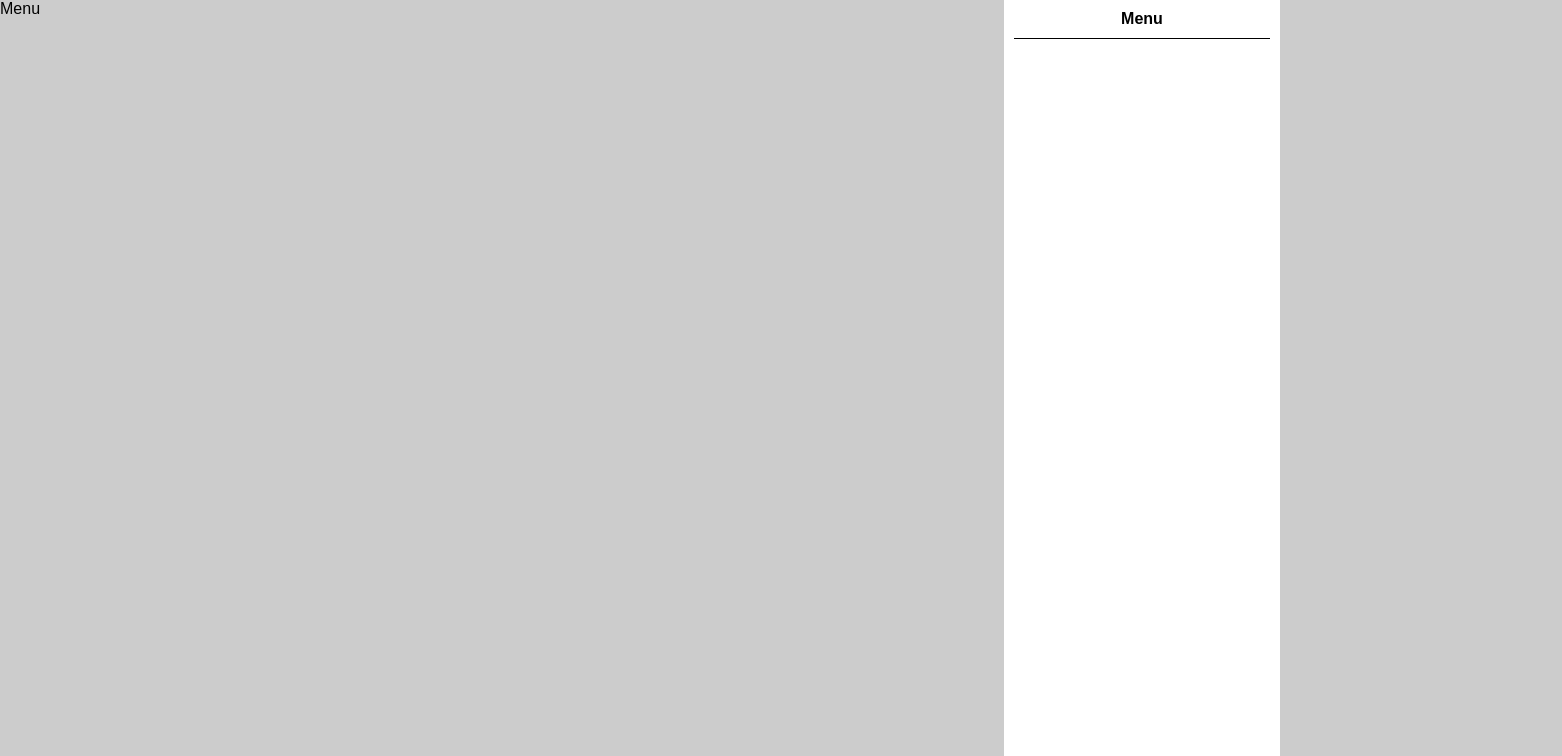
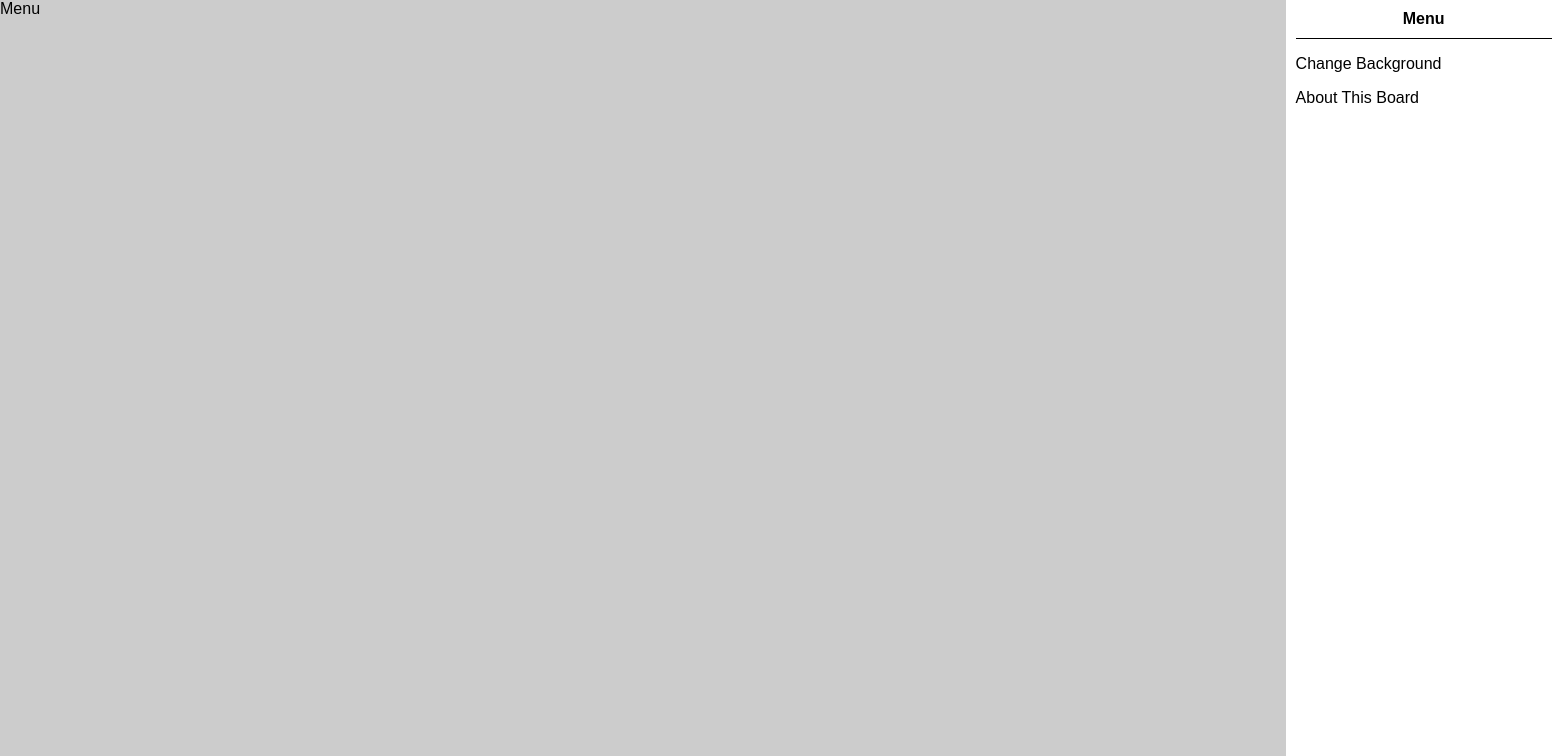
Before and after one commit to surmel/trelloreact, a React (Create React App) app: page / in a window 1280 px wide. Shown: the top 756 px of the page, 1562 px wide, since content can reach past the window. Built offline with nearby package versions, Linux system fonts and the light colour scheme.

Commit message:
Side menu adjustments

```diff
--- a/src/App.js
+++ b/src/App.js
@@ -1,7 +1,7 @@
 import React, { Component } from 'react';
 
 import './App.css';
-import MenuComponent from "./Menu/MenuComponent";
+import MenuComponent from "./Components/Menu/MenuComponent";
 
 class App extends Component {
   render() {
--- /dev/null
+++ b/src/Components/Menu/AboutBoard/AboutBoardComponent.js
@@ -0,0 +1,19 @@
+import React from 'react';
+
+class AboutBoardComponent extends React.Component {
+    constructor (props){
+        super(props);
+        console.log(props)
+
+    }
+
+    render() {
+        return (
+            <div>
+                <p>vat es vladik???</p>
+            </div>
+        );
+    }
+}
+
+export default AboutBoardComponent;
--- /dev/null
+++ b/src/Components/Menu/Background/BackgroundComponent.js
@@ -0,0 +1,23 @@
+import React from 'react';
+
+class BackgroundComponent extends React.Component {
+    constructor(props){
+        super(props);
+        this.onClickHandler = this.onClickHandler.bind(this);
+    }
+
+    onClickHandler(e, key){
+        this.props.clickHandler(e, key);
+    }
+
+    render() {
+        return (
+            <div>
+                <div className="imagesButton" onClick={(e) => this.onClickHandler(e, 'changeImage')}></div>
+                <div className="colorsButton" onClick={(e) => this.onClickHandler(e, 'changeColor')}></div>
+            </div>
+        );
+    }
+}
+
+export default BackgroundComponent;
--- /dev/null
+++ b/src/Components/Menu/Background/ChangeBackground/ChangeBackgroundComponent.js
@@ -0,0 +1,21 @@
+import React from 'react';
+
+class ChangeBackgroundComponent extends React.Component {
+    constructor(props){
+        super(props);
+        this.backgroundColorHandler = this.backgroundColorHandler.bind(this);
+    }
+
+    backgroundColorHandler(){
+        document.body.style.backgroundColor = 'red';
+    }
+    render() {
+        return (
+            <div>
+                <div className="redColor" onClick={() => this.backgroundColorHandler()}></div>
+            </div>
+        );
+    }
+}
+
+export default ChangeBackgroundComponent;
--- /dev/null
+++ b/src/Components/Menu/MainMenu/MainMenuComponent.js
@@ -0,0 +1,22 @@
+import React from 'react';
+
+class MainMenuComponent extends React.Component {
+    constructor(props){
+        super(props);
+        this.onClickHandler = this.onClickHandler.bind(this);
+    }
+
+    onClickHandler(e, key){
+        this.props.clickHandler(e, key);
+    }
+    render() {
+        return (
+            <div>
+                <p className="menuItem" onClick={(e) => this.onClickHandler(e, 'backgroundMenu')}>Change Background</p>
+                <p className="menuItem" onClick={(e) => this.onClickHandler(e, 'aboutBoard')}>About This Board</p>
+            </div>
+        );
+    }
+}
+
+export default MainMenuComponent;
--- /dev/null
+++ b/src/Components/Menu/Menu.css
@@ -0,0 +1,70 @@
+.sideMenu {
+    position: absolute;
+    background: #fff;
+    height: 99vh;
+    width: 20vw;
+    right: 0px;
+    padding: 10px;
+
+}
+body {
+    background: #cccccc;
+    overflow: hidden;
+}
+
+.slideRight {
+    transition: 0.5s all ease;
+    right: -22vw;
+}
+
+.slideLeft {
+    transition: 0.5s all ease;
+    right: 0;
+}
+.menuButton{
+    float: left;
+}
+.menuHeader{
+    text-align: center;
+    font-weight: 600;
+    display: block;
+    border-bottom: 1px solid #000;
+    padding: 0px 10px 10px 10px;
+
+}
+
+.backButton {
+    font-size: 24px;
+    float: left;
+    cursor: pointer;
+}
+.menuItem{
+    cursor: pointer;
+}
+.colorsButton {
+    background-image: url(https://a.trellocdn.com/prgb/dist/images/colors@2x.864f4df15d825e89e199.jpg);
+    height: 90px;
+    width: 45%;
+    background-size: cover;
+    border-radius: 7px;
+    margin-top: 10px;
+    float: right;
+}
+.imagesButton {
+    background-image: url(https://a.trellocdn.com/prgb/dist/images/photos-thumbnail@3x.48948499e309aef794d7.jpg);
+    height: 90px;
+    width: 45%;
+    background-size: cover;
+    border-radius: 7px;
+    margin-top: 10px;
+    float: left;
+}
+.redColor {
+    height: 90px;
+    width: 45%;
+    background-size: cover;
+    border-radius: 7px;
+    margin-top: 10px;
+    float: left;
+    background: red;
+}
--- /dev/null
+++ b/src/Components/Menu/MenuComponent.js
@@ -0,0 +1,137 @@
+import React from "react";
+import './Menu.css';
+import BackgroundComponent from './Background/BackgroundComponent';
+import AboutBoardComponent from './AboutBoard/AboutBoardComponent';
+import MainMenuComponent from './MainMenu/MainMenuComponent';
+import ChangeBackgroundComponent from './Background/ChangeBackground/ChangeBackgroundComponent';
+
+class MenuComponent extends React.Component {
+    state = {
+        style: 'slideRight sideMenu',
+        mode: 'closed',
+        mainMenu: true,
+        menuItems : {
+            aboutBoard: {
+                title: 'About This Board',
+                opened: false
+            },
+            backgroundMenu: {
+                title: 'Change Background',
+                opened: false
+            },
+            changeImage: {
+                title: 'Choose Image',
+                opened: false
+            },
+            changeColor: {
+                title: 'Choose Color',
+                opened: false
+            }
+        },
+    };
+
+
+    constructor(props) {
+        super(props);
+        this.onToggleHandler = this.onToggleHandler.bind(this);
+        this.onOpenMenuContentHandler = this.onOpenMenuContentHandler.bind(this);
+    }
+
+    onOpenMenuContentHandler(e, key) {
+        e.persist();
+        this.turnOffAllMenus();
+        console.log(this.state.menuItems);
+        console.log(this.state.menuItems[key]);
+        if (this.state.menuItems[key].opened) {
+            this.setState({
+                menuItems : {
+                    ...this.state.menuItems,
+                    [key]: {
+                        ...this.state.menuItems[key],
+                        opened: false
+                    }
+                }
+            })
+        } else {
+            this.setState({
+                mainMenu: false,
+                menuItems: {
+                    ...this.state.menuItems,
+                    [key]: {
+                        ...this.state.menuItems[key],
+                        opened: true,
+
+                    }
+                }
+            })
+        }
+
+    }
+
+    turnOffAllMenus () {
+        let newState = {};
+        Object.keys(this.state.menuItems).map((key) => {
+            console.log(key);
+            let newValues = {
+                [key] : {
+                    ...this.state.menuItems[key],
+                    opened :false
+                }
+            }
+            console.log(newValues);
+            newState[key] = newValues;
+        });
+
+        return newState;
+
+    }
+
+    onToggleHandler(e) {
+        e.persist();
+        let newState = this.turnOffAllMenus();
+        if (this.state.mode === 'open') {
+            this.setState({
+                mainMenu: true,
+                style: 'slideRight sideMenu',
+                mode: 'closed',
+                menu: true,
+                menuItems : newState
+            })
+        } else {
+            this.setState({
+                style: 'slideLeft sideMenu',
+                mode: 'open',
+                menu: false
+            })
+        }
+    }
+
+    render() {
+        const {backgroundMenu, aboutBoard, changeImage} = this.state.menuItems;
+        return (
+            <div>
+                <span className="menuButton" onClick={this.onToggleHandler}>Menu</span>
+                <div className={this.state.style}>
+                    {/*<span className="backButton">&#8592;</span>*/}
+                    <span className="menuHeader">Menu</span>
+                    {
+                        this.state.mainMenu ? <MainMenuComponent clickHandler={this.onOpenMenuContentHandler} /> : ''
+                    }
+                    {
+                        backgroundMenu.opened ? <BackgroundComponent clickHandler={this.onOpenMenuContentHandler} /> : ''
+                    }
+                    {
+                        aboutBoard.opened ? <AboutBoardComponent clickHandler={this.onOpenMenuContentHandler} /> : ''
+                    }
+                    {
+                        changeImage.opened ? <ChangeBackgroundComponent clickHandler={this.onOpenMenuContentHandler} /> : ''
+                    }
+                </div>
+            </div>
+
+
+        )
+    }
+}
+
+export default MenuComponent;
--- a/src/Menu/Menu.css
+++ /dev/null
@@ -1,34 +0,0 @@
-.sideMenu {
-    position: absolute;
-    background: #fff;
-    height: 99vh;
-    width: 20vw;
-    right: 0px;
-    padding: 10px;
-
-}
-body {
-    background: #cccccc;
-    overflow: hidden;
-}
-
-.slideRight {
-    transition: 0.5s all ease;
-    right: -20vw;
-}
-
-.slideLeft {
-    transition: 0.5s all ease;
-    right: 0;
-}
-.menuButton{
-    float: left;
-}
-.menuHeader{
-    text-align: center;
-    font-weight: 600;
-    display: block;
-    border-bottom: 1px solid #000;
-    padding: 0px 10px 10px 10px;
-
-}
--- a/src/Menu/MenuComponent.js
+++ /dev/null
@@ -1,42 +0,0 @@
-import React from "react";
-import './Menu.css';
-class MenuComponent extends React.Component {
-    constructor(props) {
-        super(props);
-        this.state = {
-            style: 'slideLeft sideMenu',
-            mode: 'open'
-        }
-    }
-
-
-    render() {
-        const valod = () => {
-            if(this.state.mode === 'open'){
-                this.setState({
-                    style : 'slideRight sideMenu',
-                    mode : 'closed'
-                })
-            }
-            else {
-                this.setState({
-                    style : 'slideLeft sideMenu',
-                    mode : 'open'
-                })
-            }
-
-        }
-        return (
-            <div>
-                <span className="menuButton" onClick={valod}>Menu</span>
-                <div className={this.state.style}>
-                    <span className="menuHeader">Menu</span>
-                </div>
-            </div>
-
-
-        )
-    }
-}
-
-export default MenuComponent;
```
Also changed, not shown: package.json (+13 -1 lines).
